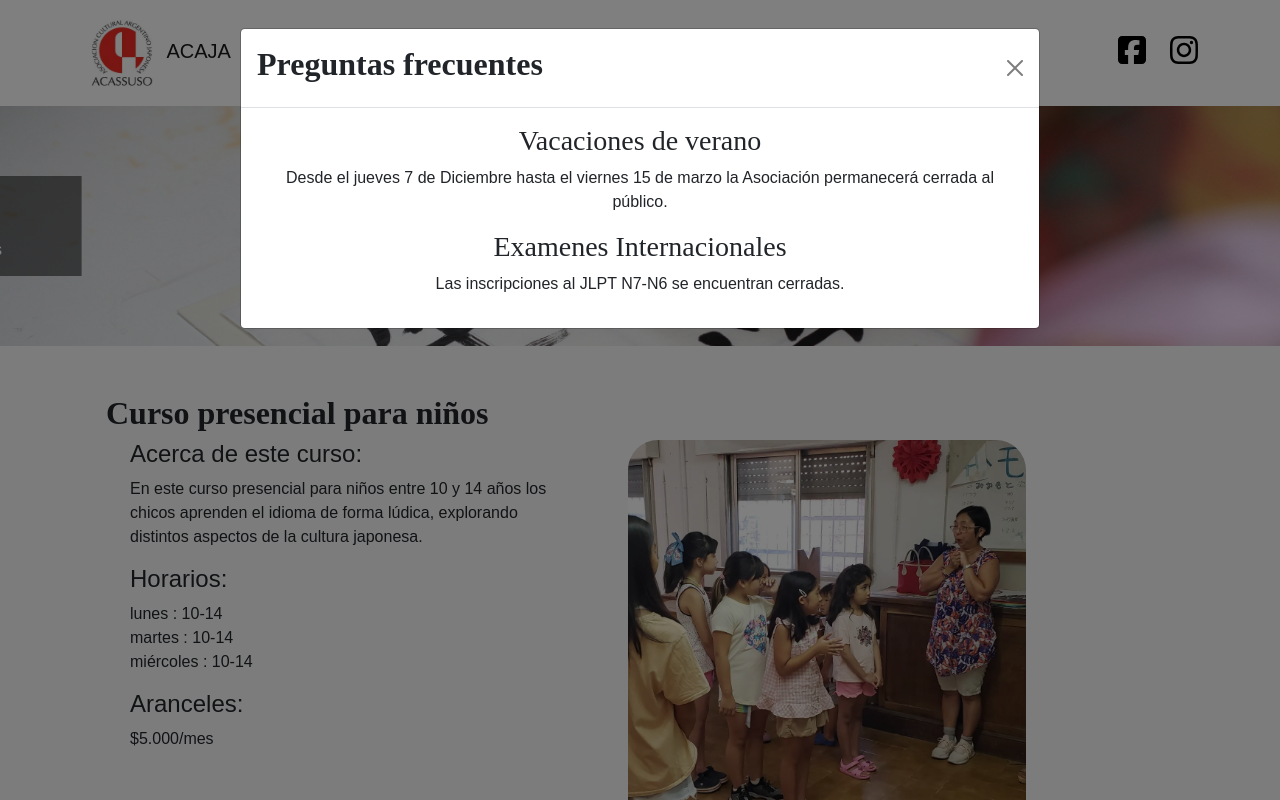
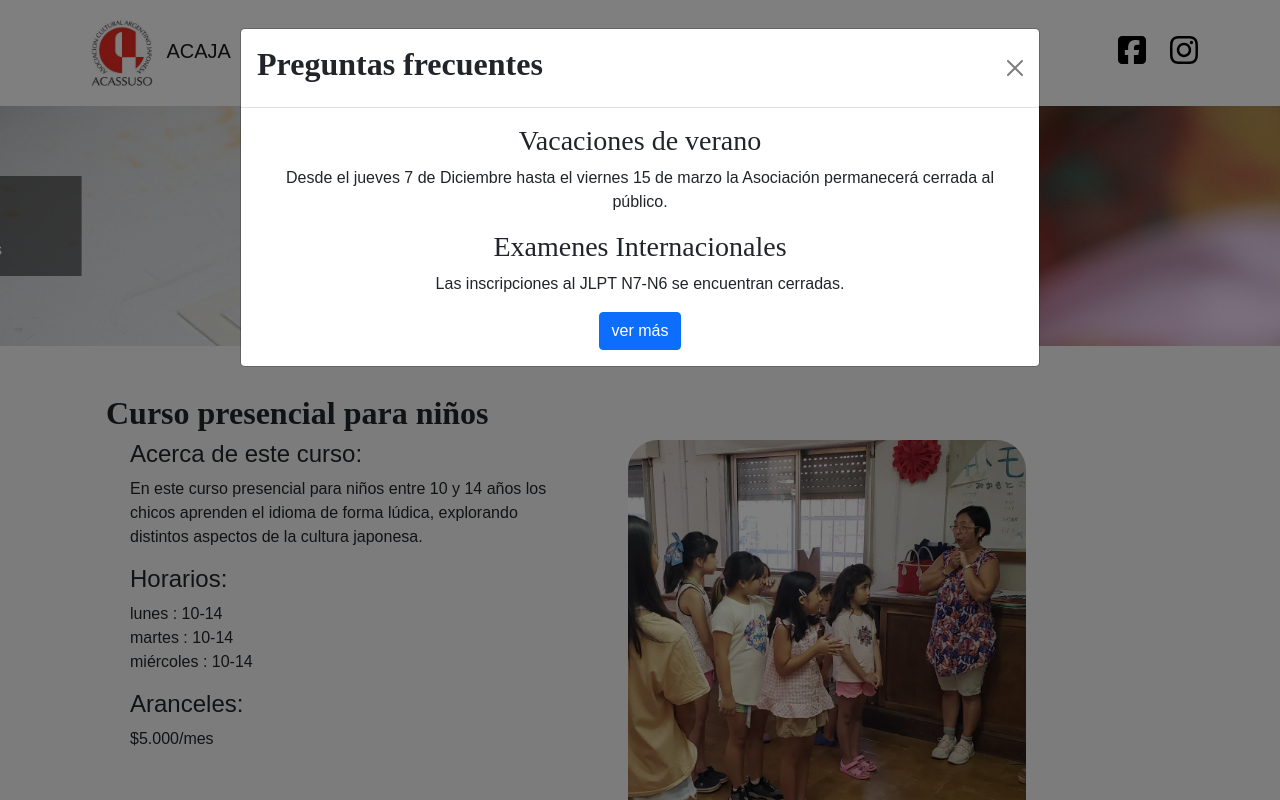
Before and after one commit to maiarakaki/ACAJA, a React (Vite) app: page /courses in a window 1280 px wide. Shown: the top 800 px of the page. Built offline with nearby package versions, Linux system fonts and the light colour scheme; a web font is replaced by a local one.

Commit message:
added button redirecting to FAQ page

```diff
--- a/src/App.jsx
+++ b/src/App.jsx
@@ -1,6 +1,5 @@
 import React, { useState, useEffect } from 'react';
 import { BrowserRouter, Routes, Route, Link } from "react-router-dom";
-import ContactForm from './components/ContactForm/ContactForm';
 import Landing from './pages/Landing';
 import Courses from './pages/Courses/Courses';
 import Events from './pages/Events';
--- a/src/components/CoursePageBuilder/CourseContent.jsx
+++ b/src/components/CoursePageBuilder/CourseContent.jsx
@@ -2,8 +2,6 @@ import React from 'react'
 import './CourseContent.css'
 
 export default function CourseContent({contentData}){
-
-
 
     return (
         <>
--- a/src/components/FAQModal/Modal.jsx
+++ b/src/components/FAQModal/Modal.jsx
@@ -1,7 +1,10 @@
 import Modal from 'react-bootstrap/Modal';
 import './ModalStyle.css';
+import { Link } from 'react-router-dom';
 
 function ModalFAQs(props) {
+
+  const handleClose = () => props.onHide();
 
   return (
 
@@ -34,7 +37,10 @@ function ModalFAQs(props) {
                 Las inscripciones al JLPT N7-N6 se encuentran cerradas.
               </p>
             </div>
-
+            <Link to="/faqs">
+              <button className='btn btn-primary'
+                onClick={handleClose}>ver más</button>
+            </Link>
           </div>
         </Modal.Body>
       </Modal>
--- a/src/components/TopBanner/TopBanner.jsx
+++ b/src/components/TopBanner/TopBanner.jsx
@@ -3,8 +3,6 @@ import './TopBanner.css';
 
 
 export default function TopBanner({bannerElements}){
-    console.log(bannerElements);
-
     return (
         <div className="container-fluid top-banner"
             style={{backgroundImage:`url(${bannerElements.image})`,
```
